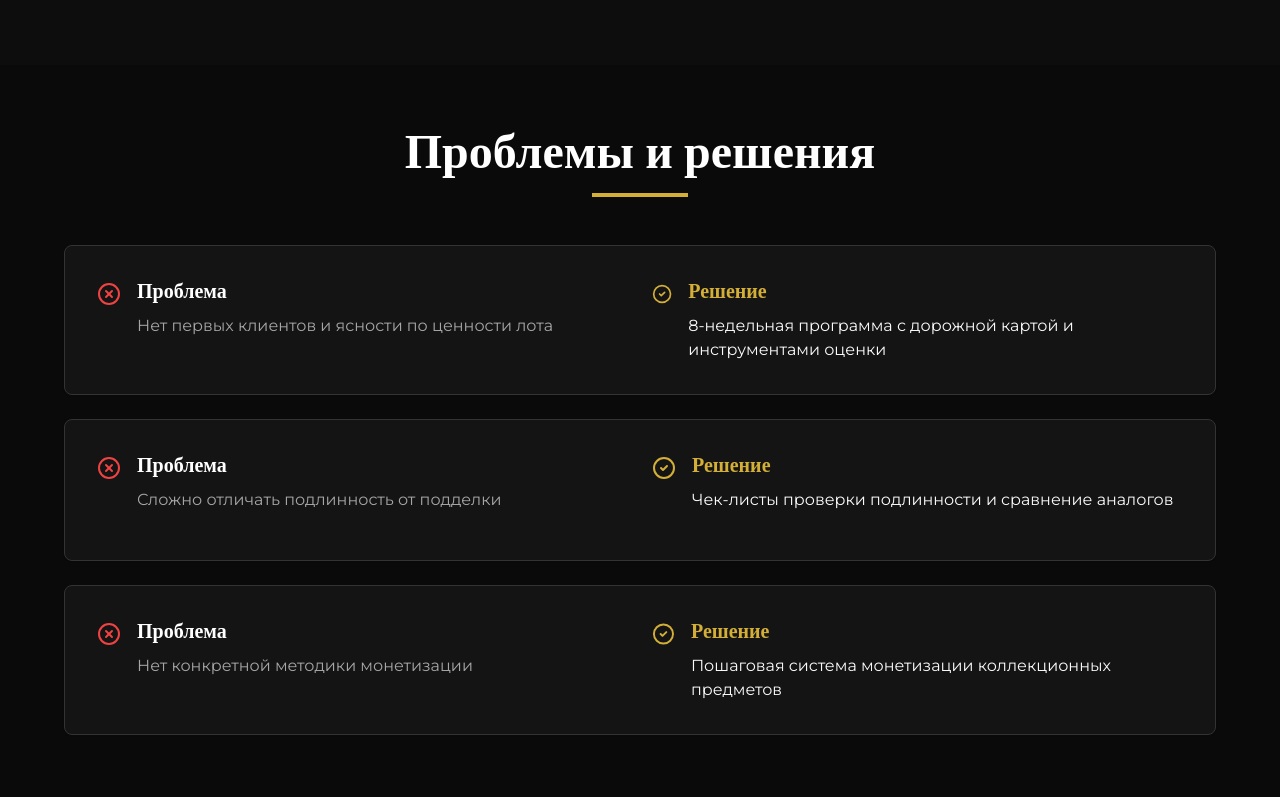
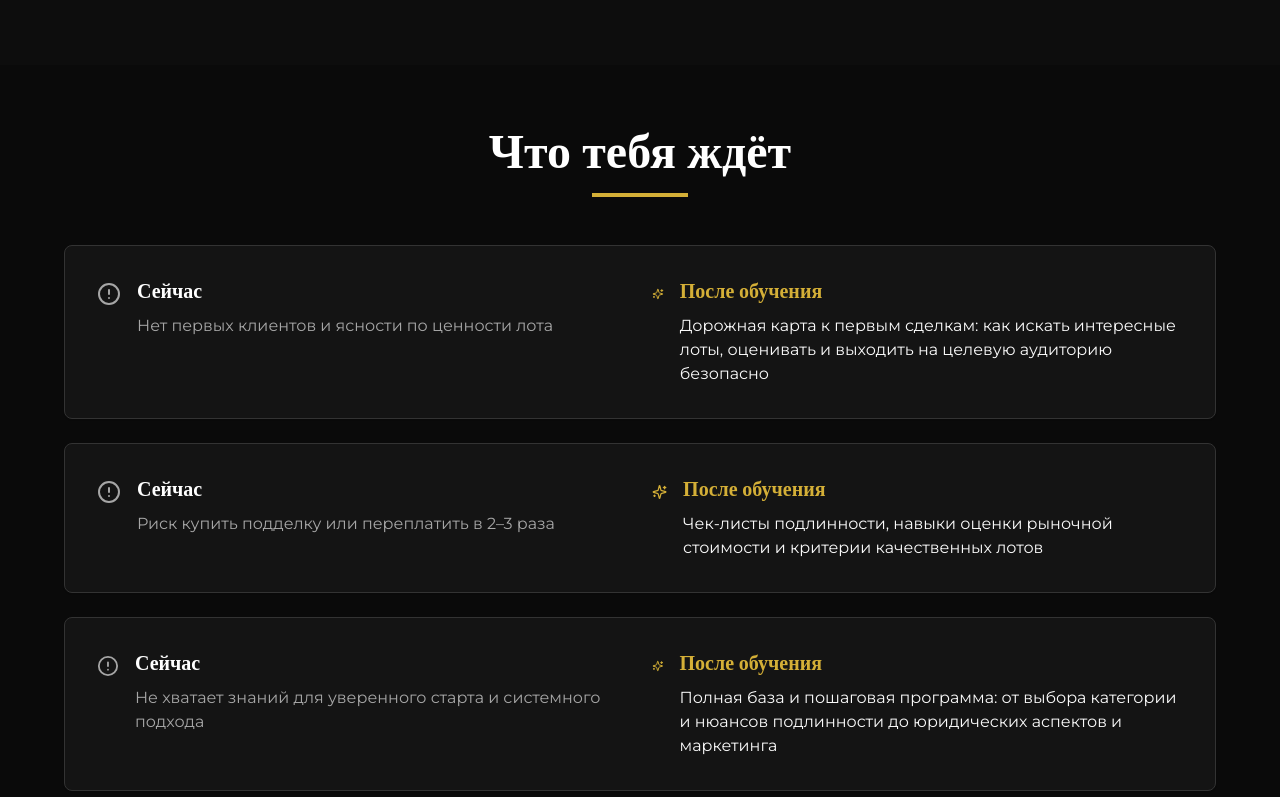
Before and after one commit to pr-poehali-dev/collection-income-project, a React (Vite) app: page / in a window 1280 px wide. Shown: the part 1263-2060 px from the top of the page. Built offline with nearby package versions, Linux system fonts and the light colour scheme.

Commit message:
feat: интегрируем оффер в продажи

```diff
--- a/src/pages/Index.tsx
+++ b/src/pages/Index.tsx
@@ -161,7 +161,7 @@ const Index = () => {
       <section className="py-16 px-4 sm:px-6 lg:px-8">
         <div className="max-w-6xl mx-auto">
           <div className="text-center mb-12">
-            <h2 className="text-4xl sm:text-5xl font-bold text-white mb-4">Проблемы и решения</h2>
+            <h2 className="text-4xl sm:text-5xl font-bold text-white mb-4">Что тебя ждёт</h2>
             <div className="w-24 h-1 bg-gold mx-auto"></div>
           </div>
 
@@ -171,19 +171,19 @@ const Index = () => {
                 <div className="flex flex-col md:flex-row gap-6 items-start">
                   <div className="flex-1">
                     <div className="flex items-start gap-4 mb-4">
-                      <Icon name="XCircle" className="text-destructive mt-1" size={24} />
+                      <Icon name="AlertCircle" className="text-muted-foreground mt-1" size={24} />
                       <div>
-                        <h3 className="text-xl font-semibold text-white mb-2">Проблема</h3>
+                        <h3 className="text-xl font-semibold text-white mb-2">Сейчас</h3>
                         <p className="text-muted-foreground">Нет первых клиентов и ясности по ценности лота</p>
                       </div>
                     </div>
                   </div>
                   <div className="flex-1">
                     <div className="flex items-start gap-4">
-                      <Icon name="CheckCircle2" className="text-gold mt-1" size={24} />
+                      <Icon name="Sparkles" className="text-gold mt-1" size={24} />
                       <div>
-                        <h3 className="text-xl font-semibold text-gold mb-2">Решение</h3>
-                        <p className="text-foreground">8-недельная программа с дорожной картой и инструментами оценки</p>
+                        <h3 className="text-xl font-semibold text-gold mb-2">После обучения</h3>
+                        <p className="text-foreground">Дорожная карта к первым сделкам: как искать интересные лоты, оценивать и выходить на целевую аудиторию безопасно</p>
                       </div>
                     </div>
                   </div>
@@ -196,19 +196,19 @@ const Index = () => {
                 <div className="flex flex-col md:flex-row gap-6 items-start">
                   <div className="flex-1">
                     <div className="flex items-start gap-4 mb-4">
-                      <Icon name="XCircle" className="text-destructive mt-1" size={24} />
+                      <Icon name="AlertCircle" className="text-muted-foreground mt-1" size={24} />
                       <div>
-                        <h3 className="text-xl font-semibold text-white mb-2">Проблема</h3>
-                        <p className="text-muted-foreground">Сложно отличать подлинность от подделки</p>
+                        <h3 className="text-xl font-semibold text-white mb-2">Сейчас</h3>
+                        <p className="text-muted-foreground">Риск купить подделку или переплатить в 2–3 раза</p>
                       </div>
                     </div>
                   </div>
                   <div className="flex-1">
                     <div className="flex items-start gap-4">
-                      <Icon name="CheckCircle2" className="text-gold mt-1" size={24} />
+                      <Icon name="Sparkles" className="text-gold mt-1" size={24} />
                       <div>
-                        <h3 className="text-xl font-semibold text-gold mb-2">Решение</h3>
-                        <p className="text-foreground">Чек-листы проверки подлинности и сравнение аналогов</p>
+                        <h3 className="text-xl font-semibold text-gold mb-2">После обучения</h3>
+                        <p className="text-foreground">Чек-листы подлинности, навыки оценки рыночной стоимости и критерии качественных лотов</p>
                       </div>
                     </div>
                   </div>
@@ -221,19 +221,19 @@ const Index = () => {
                 <div className="flex flex-col md:flex-row gap-6 items-start">
                   <div className="flex-1">
                     <div className="flex items-start gap-4 mb-4">
-                      <Icon name="XCircle" className="text-destructive mt-1" size={24} />
+                      <Icon name="AlertCircle" className="text-muted-foreground mt-1" size={24} />
                       <div>
-                        <h3 className="text-xl font-semibold text-white mb-2">Проблема</h3>
-                        <p className="text-muted-foreground">Нет конкретной методики монетизации</p>
+                        <h3 className="text-xl font-semibold text-white mb-2">Сейчас</h3>
+                        <p className="text-muted-foreground">Не хватает знаний для уверенного старта и системного подхода</p>
                       </div>
                     </div>
                   </div>
                   <div className="flex-1">
                     <div className="flex items-start gap-4">
-                      <Icon name="CheckCircle2" className="text-gold mt-1" size={24} />
+                      <Icon name="Sparkles" className="text-gold mt-1" size={24} />
                       <div>
-                        <h3 className="text-xl font-semibold text-gold mb-2">Решение</h3>
-                        <p className="text-foreground">Пошаговая система монетизации коллекционных предметов</p>
+                        <h3 className="text-xl font-semibold text-gold mb-2">После обучения</h3>
+                        <p className="text-foreground">Полная база и пошаговая программа: от выбора категории и нюансов подлинности до юридических аспектов и маркетинга</p>
                       </div>
                     </div>
                   </div>
```
